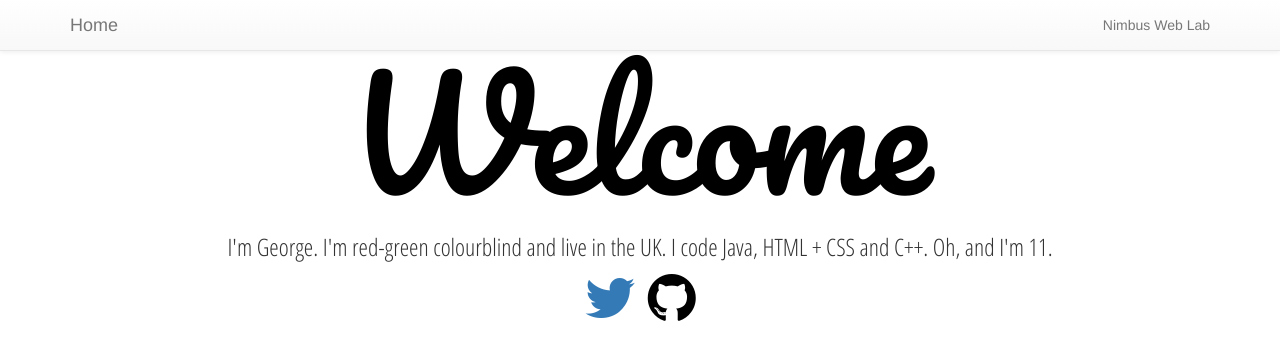
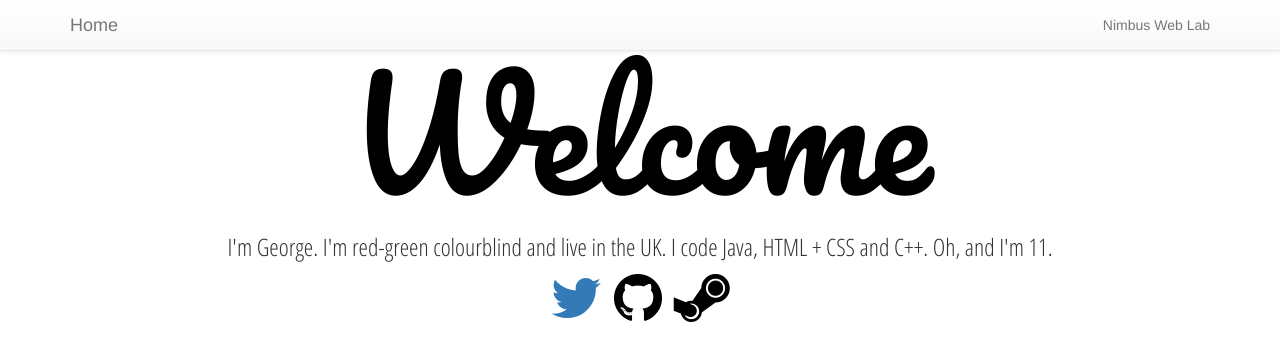
Before and after one commit to NimbusMovies/NimbusMovies.github.io, a PHP site: page / in a window 1280 px wide. Shown: the top 361 px of the page. Run offline with PHP 8.4, Linux system fonts and the light colour scheme; some libraries are stand-ins or nearby versions.

Commit message:
Add link to Steam profile
+ Add steam icon.
+ Link to profile.
+ Added steam:hover. (Black, grey)

```diff
--- a/index.html
+++ b/index.html
@@ -40,6 +40,8 @@
             <a href="http://twitter.com/NWLGeorge" class="twitter"><i class="fa fa-twitter fa-4x"></i></a>
             &nbsp;
             <a href="http://github.com/inventor02" class="github"><i class="fa fa-github fa-4x"></i></a>
+            &nbsp;
+            <a href="http://steamcommunity.com/id/inventor02/" class="steam"><i class="fa fa-steam fa-4x"></i></a>
         </div>
     </body>
 </html>
--- a/style.css
+++ b/style.css
@@ -18,3 +18,10 @@ h3 {
     text-align: center;
     font-family: 'Open Sans Condensed', sans-serif;
 }
+.steam {
+    text-align: center;
+    color: #000000;
+}
+.steam:hover {
+    color: #555555;
+}
```
